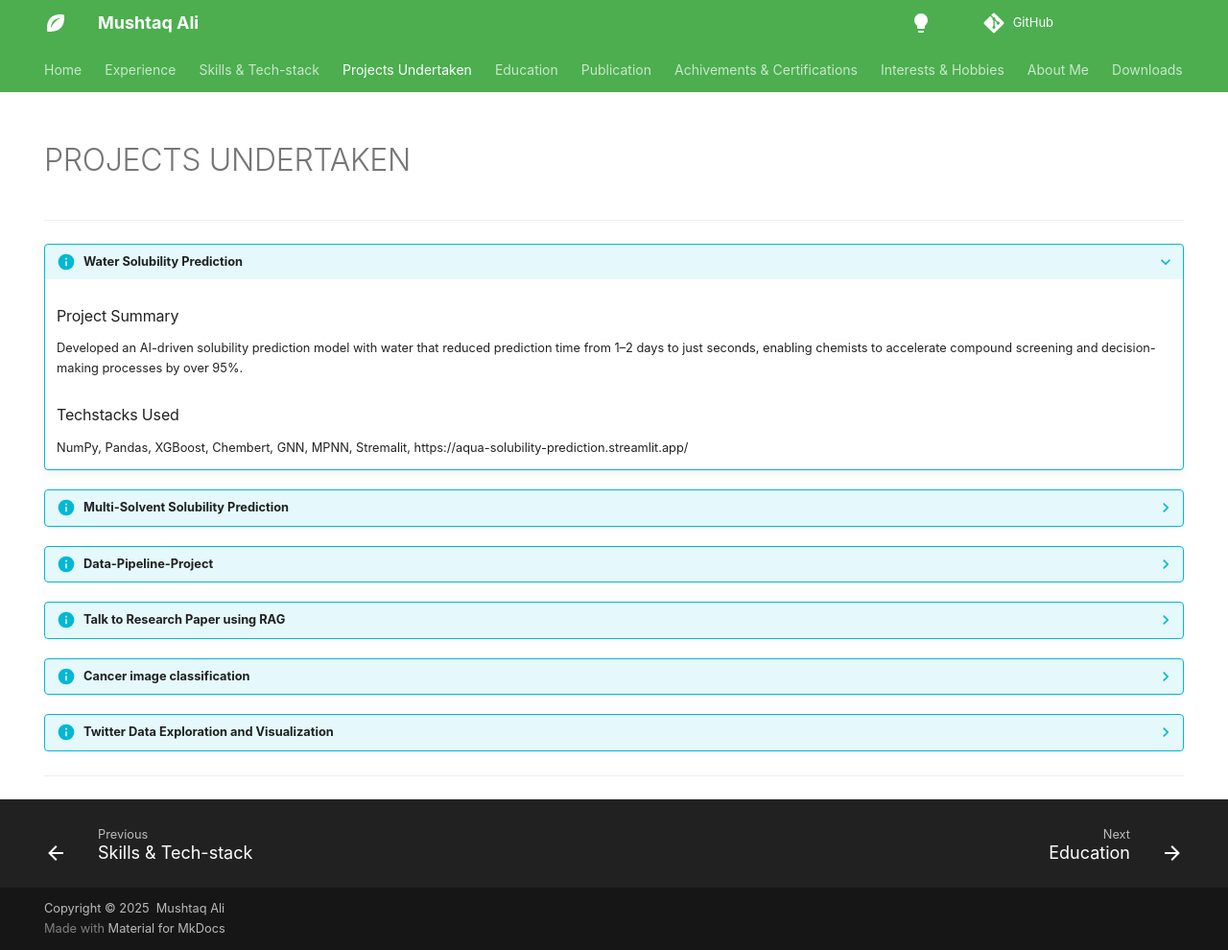
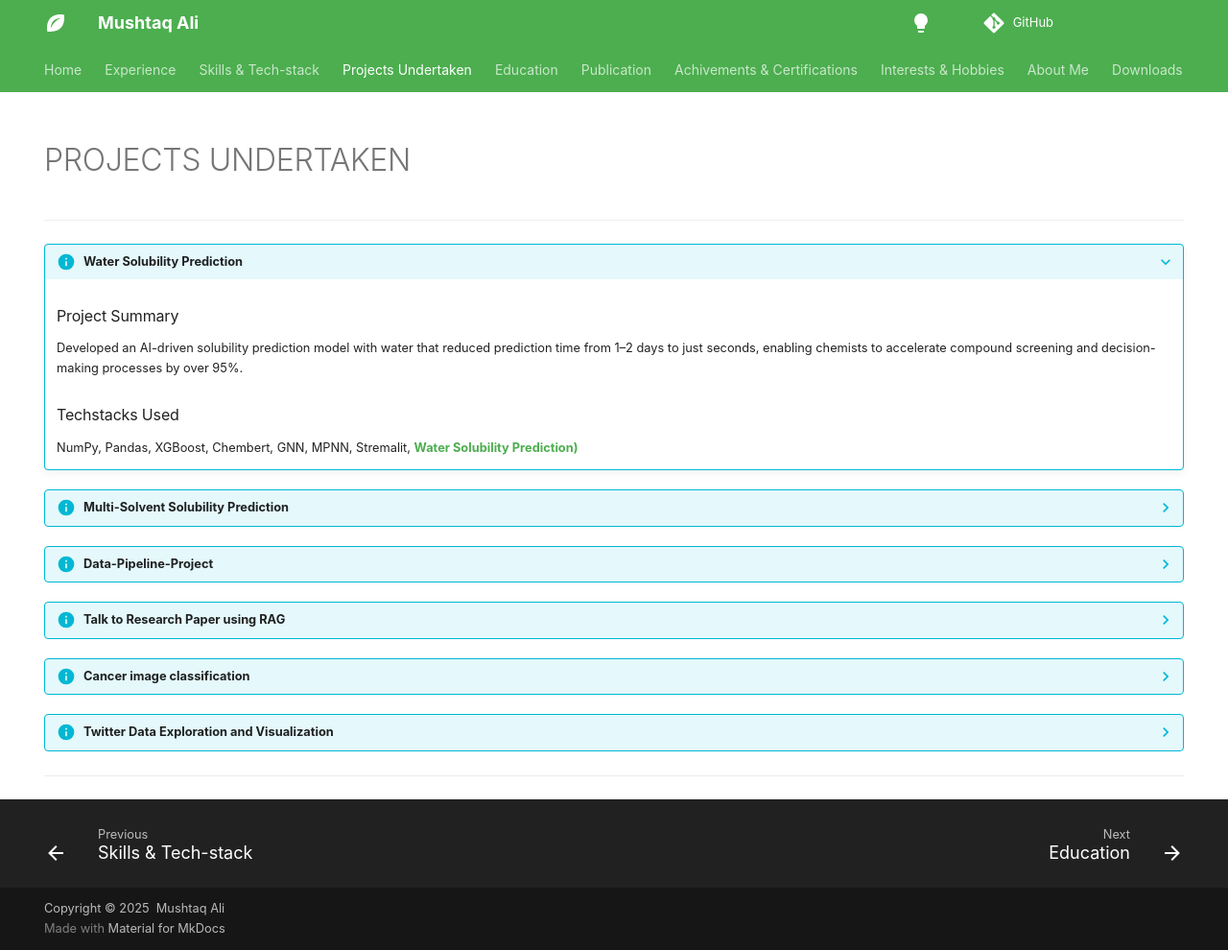
Before and after one commit to ali1810/Profile, an MkDocs documentation site: the page built from docs/projects.md, in a window 1280 px wide and 990 px high. Shown: the whole window at 96% size. Built offline with MkDocs 1.6.1 and Material for MkDocs 9.7.7, drawn with Linux system fonts in a browser that asks for light colours; some web fonts are replaced; comment, search, counter and statistics services are not loaded.

Commit message:
Update projects.md

```diff
--- a/docs/projects.md
+++ b/docs/projects.md
@@ -18,7 +18,7 @@ hide:
     ### Techstacks Used
 
      NumPy, Pandas, XGBoost, Chembert, GNN, MPNN, Stremalit,
-     https://aqua-solubility-prediction.streamlit.app/
+     [**Water Solubility Prediction)**](https://aqua-solubility-prediction.streamlit.app/)
 
 ??? info "Multi-Solvent Solubility Prediction"
 
```
